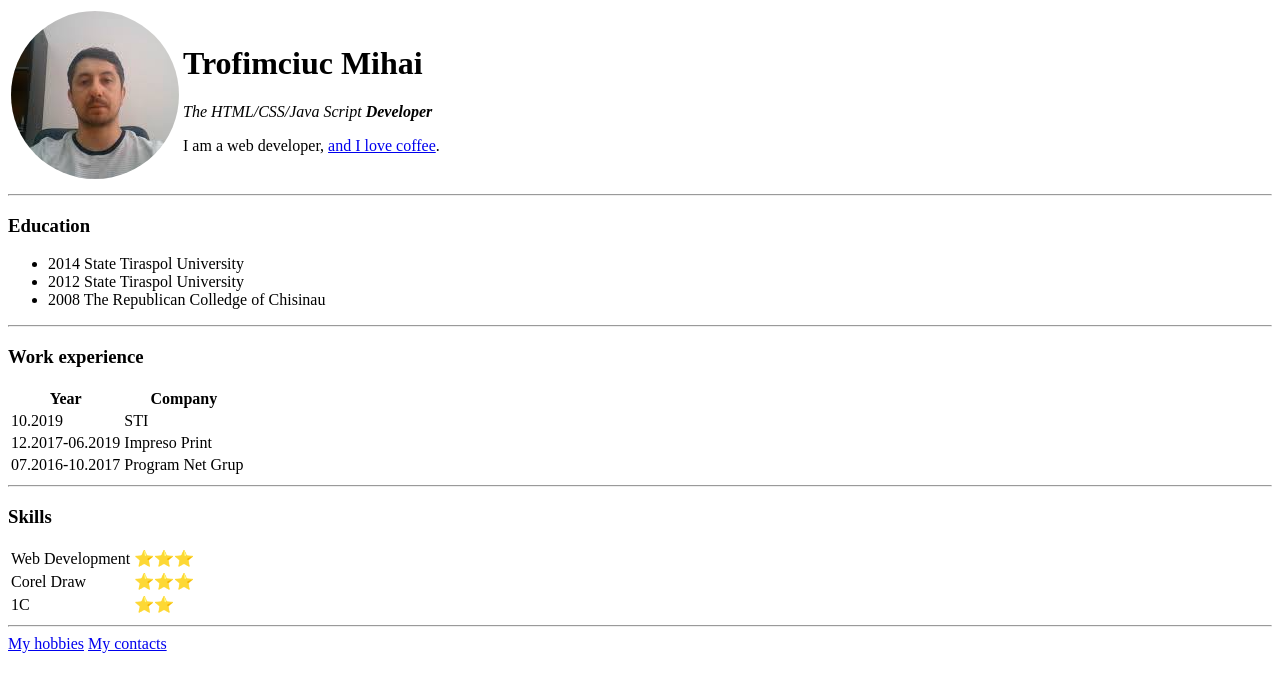
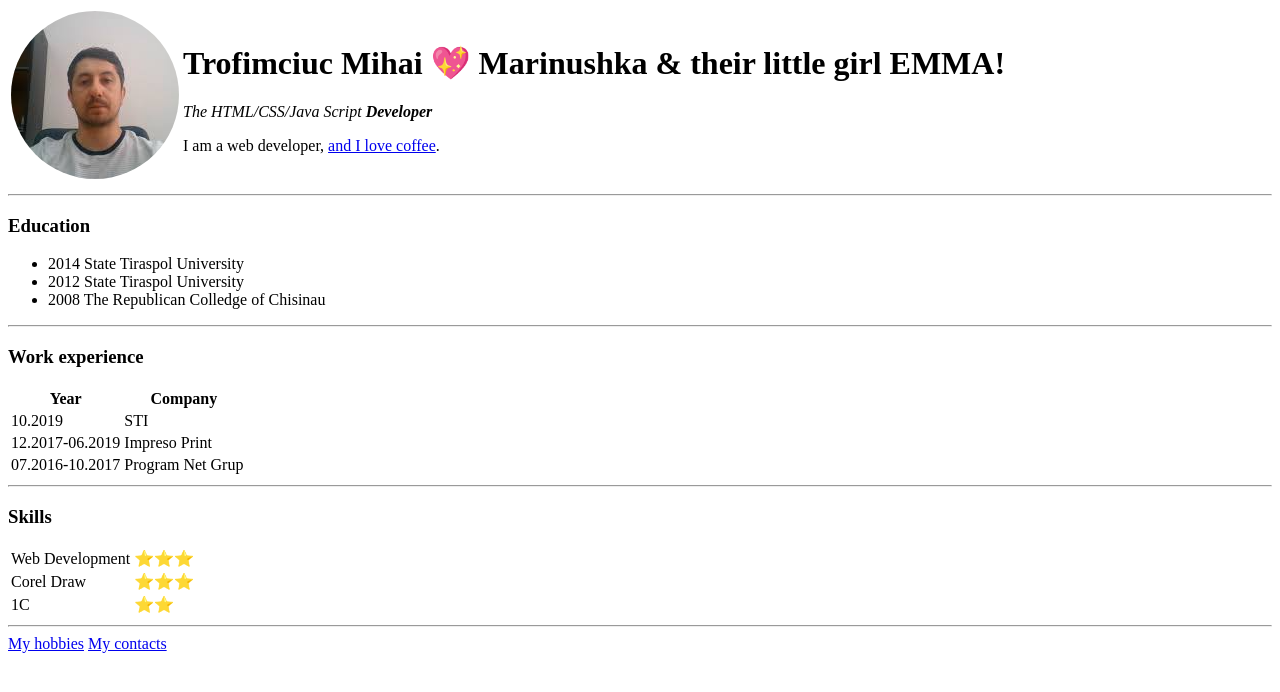
Before and after one commit to Kopengaghen/cv, a plain HTML site: page index.html in a window 1280 px wide. Drawn offline with Linux system fonts and the light colour scheme.

Commit message:
Update index.html

```diff
--- a/index.html
+++ b/index.html
@@ -12,7 +12,7 @@
     <tr>
       <td><img src="mike_cercle.png" alt=""></td>
       <td>
-        <h1>Trofimciuc Mihai</h1>
+        <h1>Trofimciuc Mihai 💖 Marinushka & their little girl EMMA!</h1>
         <p><em>The HTML/CSS/Java Script <strong>Developer</strong></em></p>
         <p>I am a web developer, <a href="https://www.appbrewery.co/">and I love coffee</a>.</p>
       </td>
```
